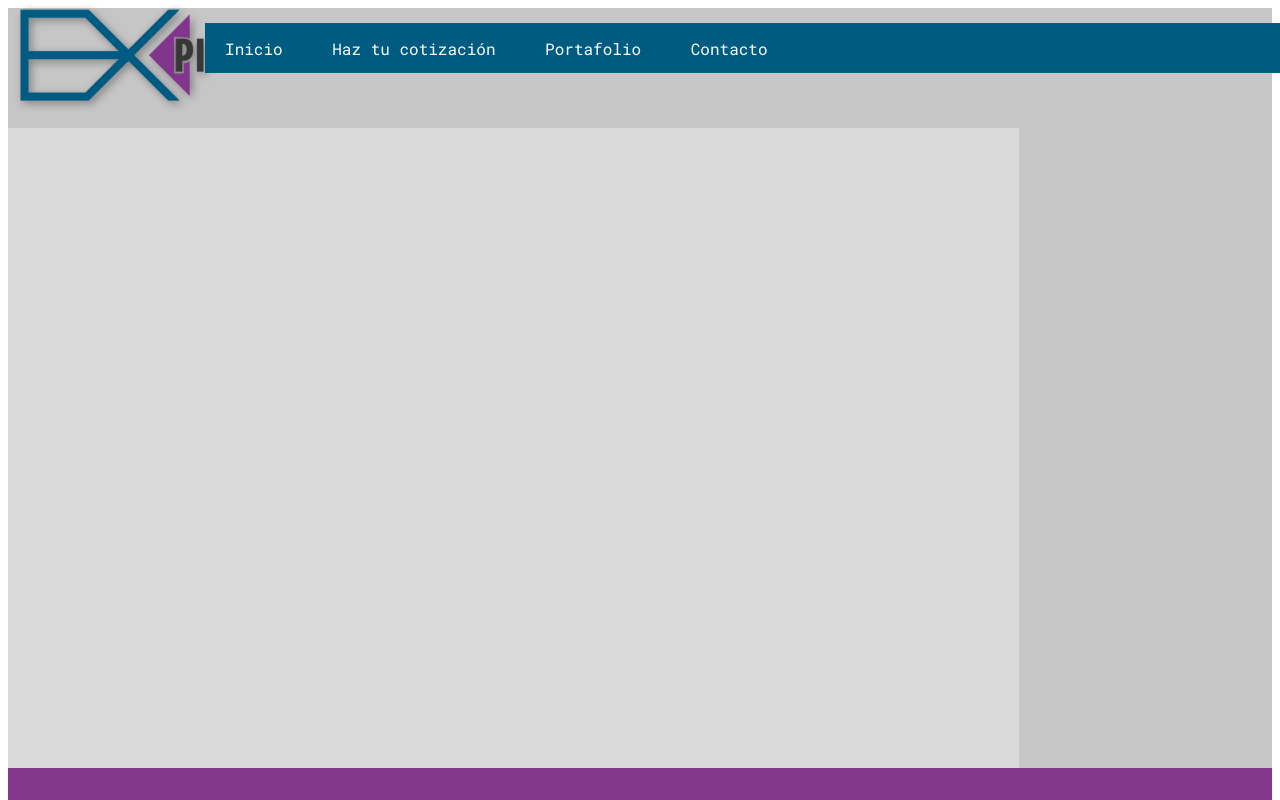
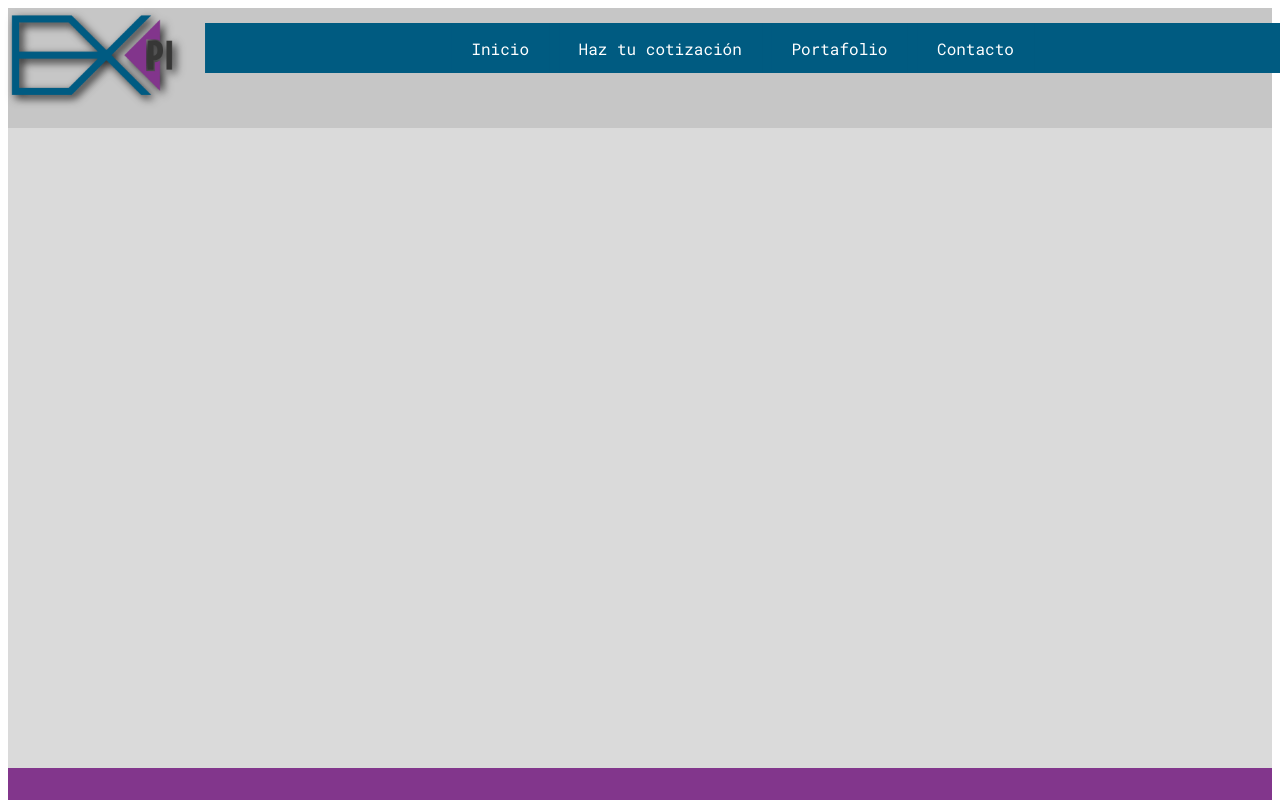
Before and after one commit to Drew-And-Drew/ExPi-design, a plain HTML site: page index.html in a window 1280 px wide. Shown: the top 800 px of the page. Drawn offline with Linux system fonts and the light colour scheme.

Commit message:
aside remove

```diff
--- a/index.html
+++ b/index.html
@@ -16,7 +16,9 @@
 <body>
     <div class="container">
         <header>
-            <img src="logo.png" alt="ExPi Creatividad Digital">
+            <div class="hdr-logo">
+                <a href="#"><img src="logo.png" alt="ExPi Creatividad Digital"></a>
+            </div>
             <nav>
                 <ul>
                     <li class="nav-item"><a href="#" class="nav-link">Inicio</a></li>
@@ -29,11 +31,12 @@
         <article>
 
         </article>
-        <aside>
-
-        </aside>
-        <footer id="contacto">
-
+        <footer>
+            <div class="foot-container">
+                <div class="foot-item"></div>
+                <div class="foot-item"></div>
+                <div class="foot-item"></div>
+            </div>
         </footer>
     </div>
 </body>
--- a/style.css
+++ b/style.css
@@ -5,9 +5,9 @@
 .container{
     display:grid;
     grid-template-areas:
-    "header header header header header"
-    "article article article article aside"
-    "footer footer footer footer footer";
+    "header"
+    "article"
+    "footer";
 }
 
 /*-----------------------------------------------*/
@@ -25,14 +25,14 @@ header{
 
 }
 
-header img{
+.hdr-logo img{
 
-    transform: scale(0.4);
+    transform: scale(0.35);
     position: relative;
     top: -67px;
-    left: -125px;
+    left: -145px;
 
-    filter: drop-shadow(7px 7px 10px gray);
+    filter: drop-shadow(10px 10px 12px #272727);
 }
 
 
@@ -41,7 +41,9 @@ header img{
 nav{
     background: #005b81;
 
+    display: flex;
     justify-content: center;
+
     min-width: 84%;
     height: 50px;
 
@@ -53,18 +55,18 @@ nav{
     left: -10px;
 
 }
+
 ul{
      list-style-type: none;
      margin: 0;
      padding: 0;
 
 }
-
 .nav-item{
 
     text-align: center;
+    display: inline-block;
     box-sizing: border-box;
-    display: inline-block;
     margin: 0;
 }
 .nav-link{
@@ -82,6 +84,7 @@ ul{
     box-sizing: border-box;
 
 }
+
 
 .nav-link:hover{
     background: #0078a1;
@@ -102,19 +105,14 @@ article{
     width: 100%;
     grid-area: article;
 }
-aside{
-    background: #c6c6c6;
-    height: 80vh;
-    width: 100%;
-    grid-area: aside;
-}
+
+
+/*-----------------------------------------------*/
+
+
 footer{
     background: #82368c;
-    height: 15vh;
+    height: 50vh;
     width: 100%;
     grid-area: footer;
 }
-
-@media screen and (max-width: 947px){
-
-}
```
